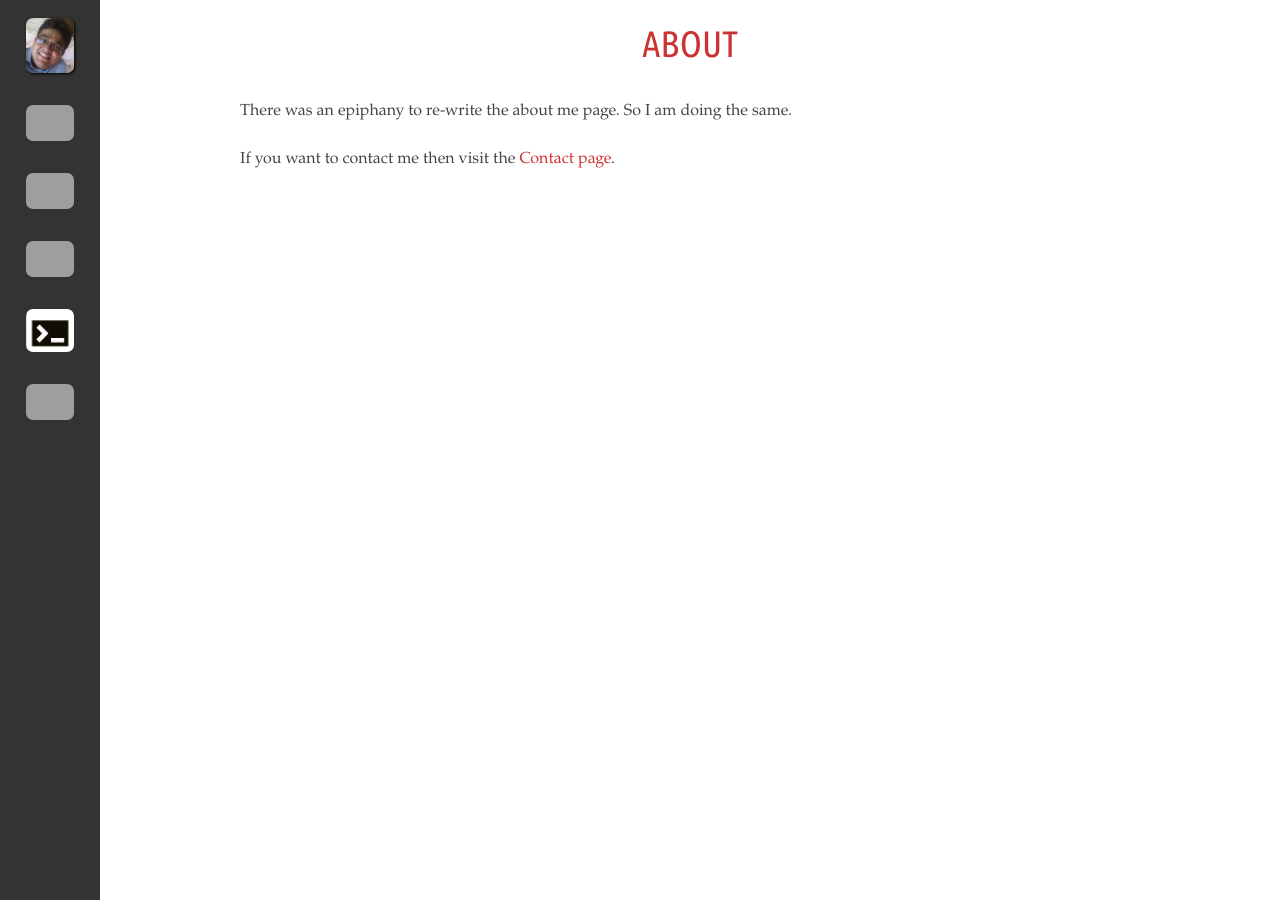
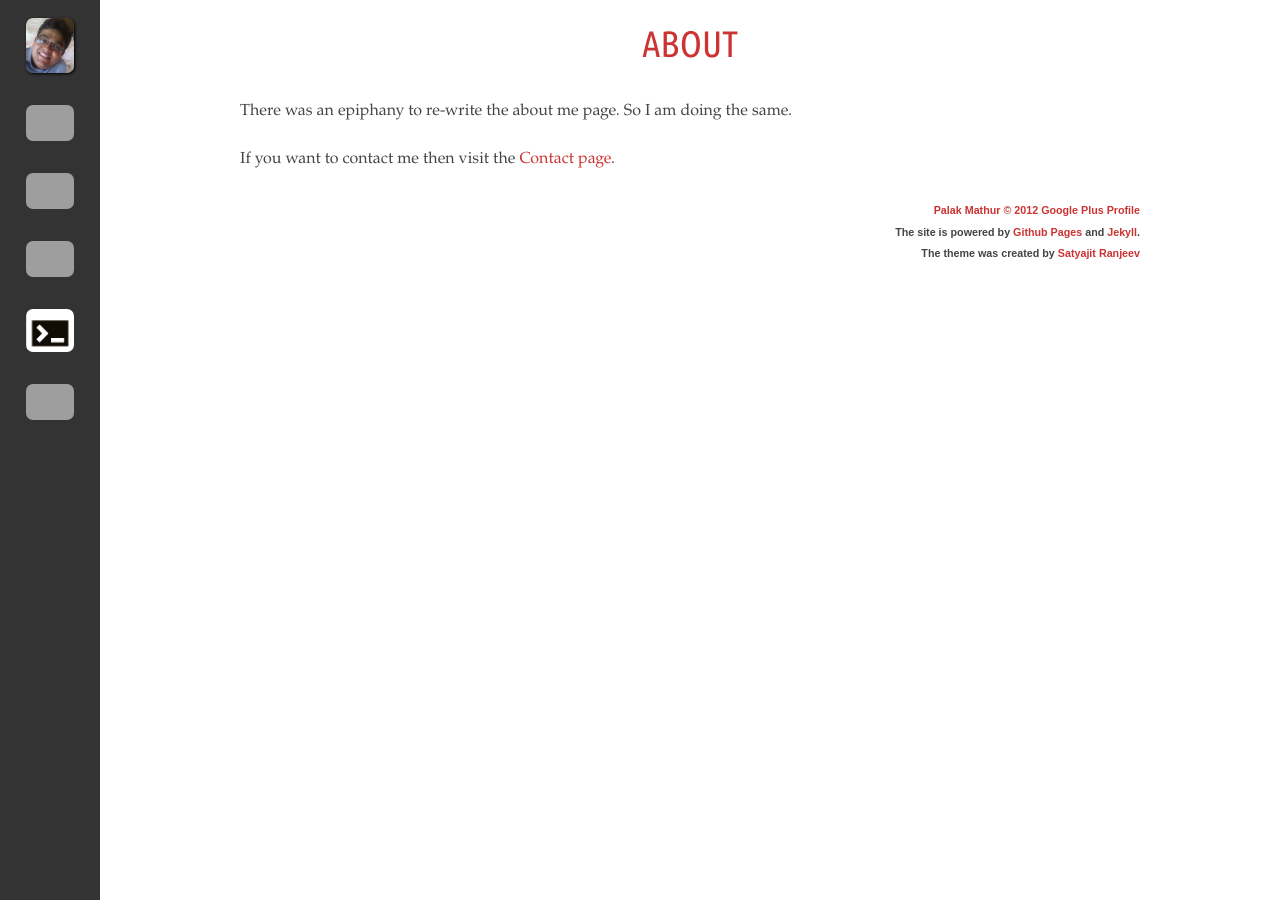
Before and after one commit to palakmathur/palakmathur_old_website, a Jekyll site: the page built from about/index.html, in a window 1280 px wide. Built offline with Jekyll 4.4.1, drawn with Linux system fonts in a browser that asks for light colours; some web fonts are replaced; grey boxes are pictures that could not be loaded.

Commit message:
added copyright info

```diff
--- a/about/index.html
+++ b/about/index.html
@@ -8,3 +8,10 @@ title: About
 
     <p>If you want to contact me then visit the <a href="/contact/">Contact page</a>.</p>
 </div>
+
+<!-- #footer -->
+<div id="footer">
+<h6><a href="http://palakmathur.github.com">Palak Mathur &copy; 2012</a> <a href="https://plus.google.com/108064038938830712899?rel=author">Google Plus Profile</a><br>
+The site is powered by <a href="http://pages.github.com">Github Pages</a> and <a href="https://github.com/mojombo/jekyll">Jekyll</a>. <br>
+The theme was created by <a href="http://satyajit.ranjeev.in">Satyajit Ranjeev</a></h6>
+</div><!-- #footer end -->
--- a/articles/index.html
+++ b/articles/index.html
@@ -17,7 +17,7 @@ title: Palak Mathur | Blog
 </div><!-- #content -->
 <!-- #footer -->
 <div id="footer">
-<h6><a href="http://palakmathur.github.com">Palak Mathur &copy; 2012</a><br>
+<h6><a href="http://palakmathur.github.com">Palak Mathur &copy; 2012</a> <a href="https://plus.google.com/108064038938830712899?rel=author">Google Plus Profile</a><br>
 The site is powered by <a href="http://pages.github.com">Github Pages</a> and <a href="https://github.com/mojombo/jekyll">Jekyll</a>. <br>
 The theme was created by <a href="http://satyajit.ranjeev.in">Satyajit Ranjeev</a></h6>
 </div><!-- #footer end -->
--- a/contact/index.html
+++ b/contact/index.html
@@ -22,6 +22,7 @@ title: Contact
 </div>
 <!-- #footer -->
 <div id="footer">
-<h6><a href="http://palakmathur.github.com">Palak Mathur &copy; 2012</a><br>
+<h6><a href="http://palakmathur.github.com">Palak Mathur &copy; 2012</a> <a href="https://plus.google.com/108064038938830712899?rel=author">Google Plus Profile</a><br>
 The site is powered by <a href="http://pages.github.com">Github Pages</a> and <a href="https://github.com/mojombo/jekyll">Jekyll</a>. <br>
+The theme was created by <a href="http://satyajit.ranjeev.in">Satyajit Ranjeev</a></h6>
 </div><!-- #footer end -->
--- a/index.html
+++ b/index.html
@@ -40,7 +40,7 @@ title: Palak Mathur
 
 <!-- #footer -->
 <div id="footer">
-<h6><a href="http://palakmathur.github.com">Palak Mathur &copy; 2012</a><br>
+<h6><a href="http://palakmathur.github.com">Palak Mathur &copy; 2012</a> <a href="https://plus.google.com/108064038938830712899?rel=author">Google Plus Profile</a><br>
 The site is powered by <a href="http://pages.github.com">Github Pages</a> and <a href="https://github.com/mojombo/jekyll">Jekyll</a>. <br>
 The theme was created by <a href="http://satyajit.ranjeev.in">Satyajit Ranjeev</a></h6>
 </div><!-- #footer end -->
--- a/webcmd/index.html
+++ b/webcmd/index.html
@@ -134,7 +134,7 @@
 
 <!-- #footer -->
 <div id="footer">
-<h6><a href="http://palakmathur.github.com">Palak Mathur &copy; 2012</a><br>
+<h6><a href="http://palakmathur.github.com">Palak Mathur &copy; 2012</a> <a href="https://plus.google.com/108064038938830712899?rel=author">Google Plus Profile</a><br>
 The site is powered by <a href="http://pages.github.com">Github Pages</a> and <a href="https://github.com/mojombo/jekyll">Jekyll</a>. <br>
 </div><!-- #footer end -->
 
```
